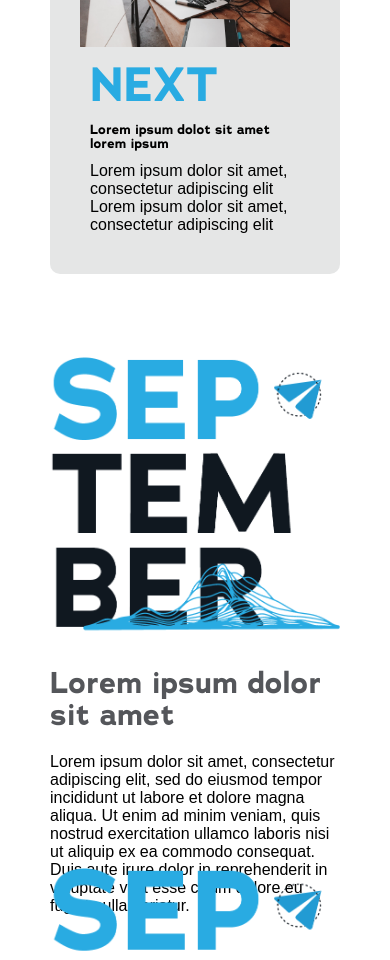
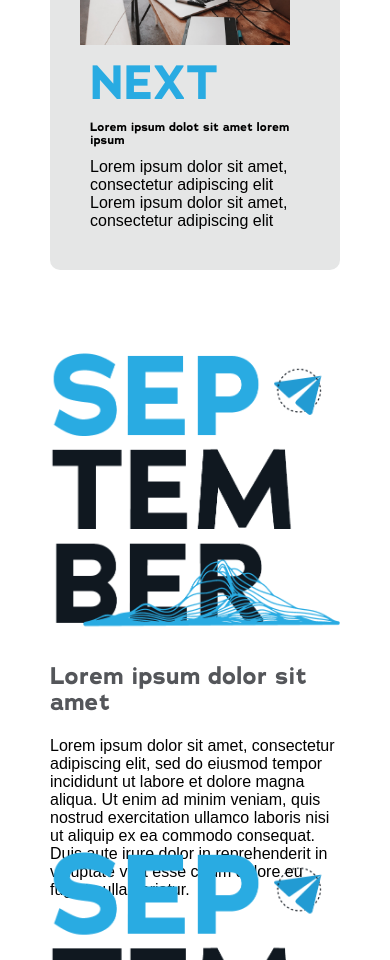
Before and after one commit to msandovalv2022/tolko-podcast, a React (Create React App) app: page / in a window 390 px wide. Shown: the part 1040-2000 px from the top of the page. Built offline with nearby package versions, Linux system fonts and the light colour scheme.

Commit message:
Se configutan tamaños de fuente responsive

```diff
--- a/package.json
+++ b/package.json
@@ -12,6 +12,7 @@
     "react-i18next": "^12.1.4",
     "react-scripts": "5.0.1",
     "sass": "^1.57.1",
+    "sass-math": "^1.0.0",
     "styled-components": "^5.3.6",
     "web-vitals": "^2.1.4"
   },
--- a/src/assets/styles/scss/base/_fonts.scss
+++ b/src/assets/styles/scss/base/_fonts.scss
@@ -1,16 +1,39 @@
+// @import "../../../../../node_modules/sass-math/math";
+// @import 'node_modules/sass-math/math';
 @font-face {
-    font-family: adrianna;
-    src: url('../../../font/Adrianna-Regular.ttf');
+  font-family: adrianna;
+  src: url("../../../font/Adrianna-Regular.ttf");
 }
 @font-face {
-    font-family: adriannaBold;
-    src: url('../../../font/Adrianna-Bold.ttf');
+  font-family: adriannaBold;
+  src: url("../../../font/Adrianna-Bold.ttf");
 }
-
 
 $adrianna: adrianna;
 $adriannaBold: adriannaBold;
 
+// @function rem($px) {
+//     @return div($px, 1rem) * 16px;
+// }
+
+html {
+  font-size: 16px;
+  @media screen and (max-width: 380px){
+    font-size: 12px;
+  }
+}
+p{
+    font-size: 1rem;
+}
+h1{
+    font-size: 2.5rem;
+}
+h2{
+    font-size: 2rem;
+}
 h3{
-    font-size: 30px;
+    font-size: 1.5rem;
 }
+h4, h5, h6{
+    font-size: 0.75rem;
+}
```
Also changed, not shown: 1 other file (tests, documents, lock files or other folders).
